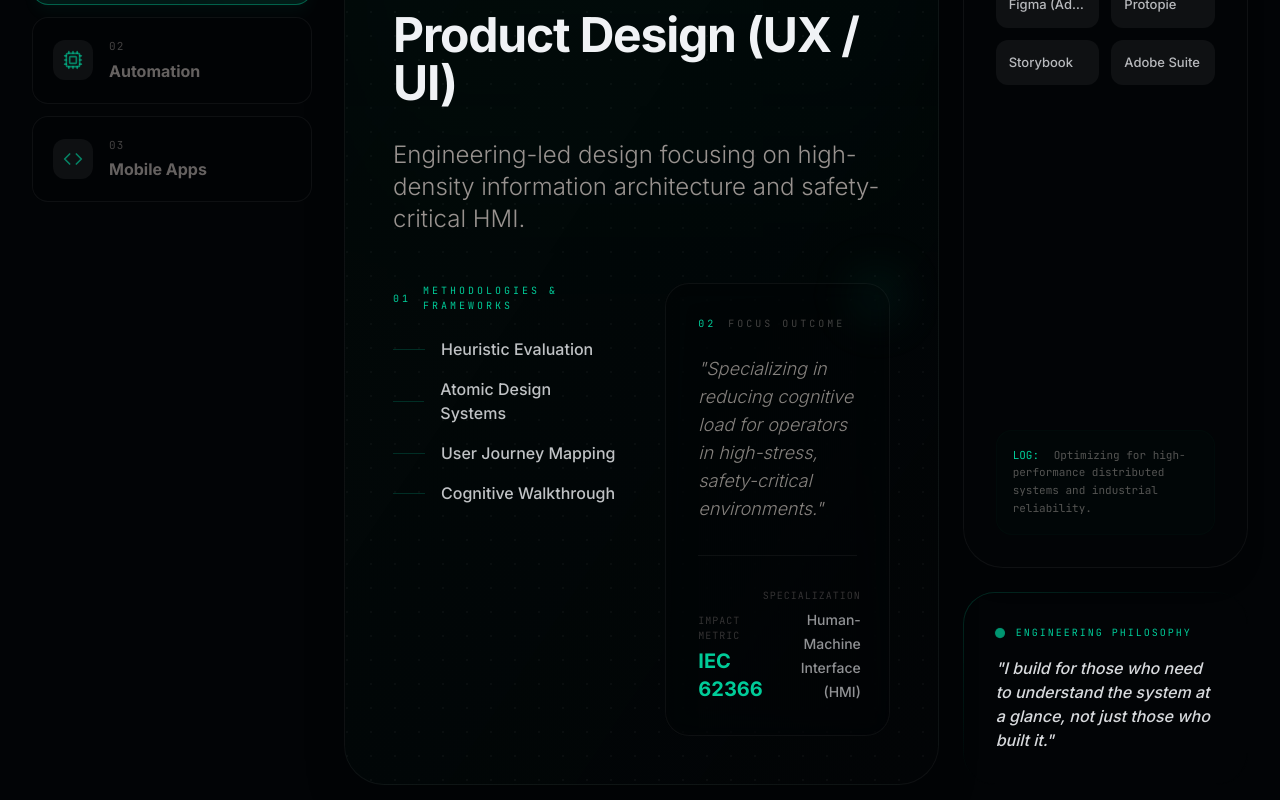
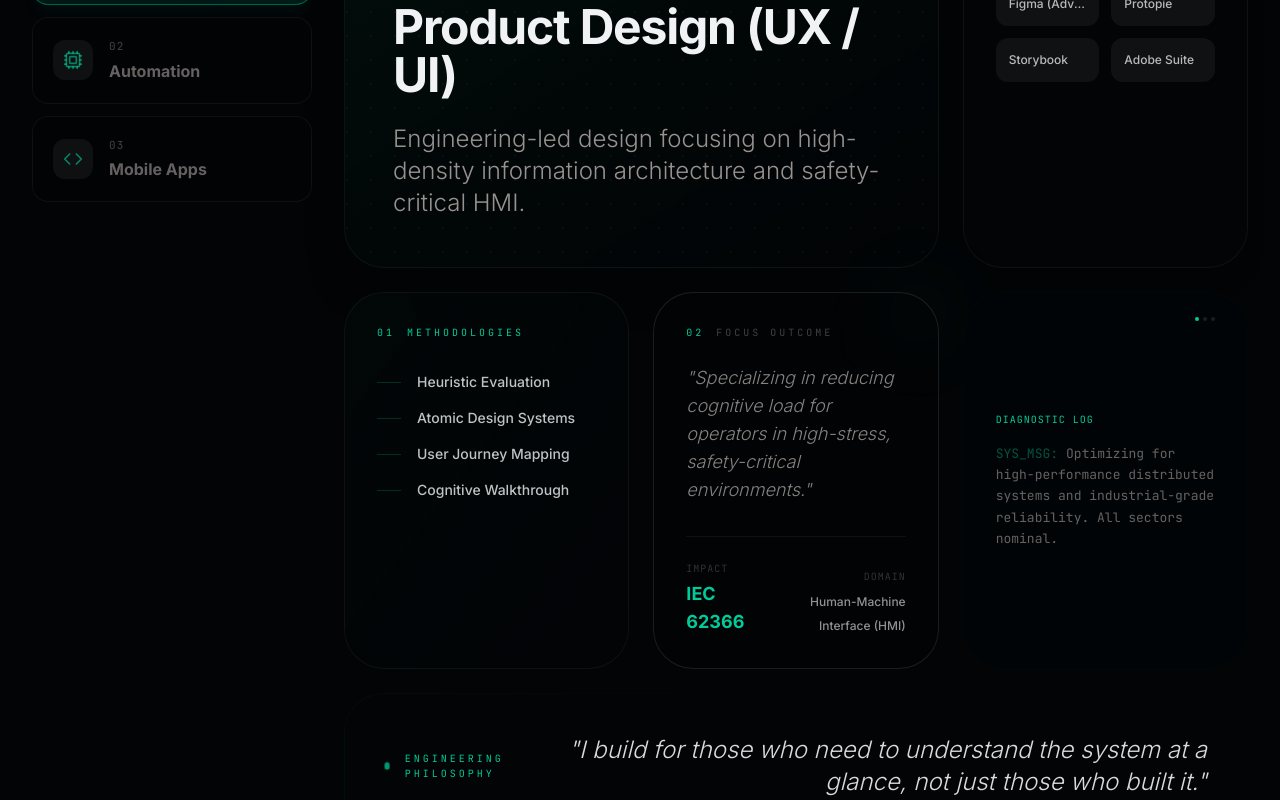
Before and after one commit to kanoonhazan/hazans-gix, a React (Vite) app: page /about in a window 1280 px wide. Shown: the part 1800-2600 px from the top of the page. Built offline with nearby package versions, Linux system fonts and the light colour scheme.

Commit message:
feat(about): restructure Technical Toolbox into a high-performance Bento Grid

```diff
--- a/pages/About.tsx
+++ b/pages/About.tsx
@@ -186,75 +186,31 @@ const About: React.FC = () => {
           {/* Right Area - Main Interface */}
           <div className="lg:col-span-8 xl:col-span-9">
             <div key={activeTab} className="animate-fade-in-blur transition-all duration-700">
-              <div className="grid grid-cols-1 xl:grid-cols-3 gap-6">
+              <div className="grid grid-cols-1 md:grid-cols-12 gap-6">
 
-                {/* Main Content Card - High Density Interface */}
-                <div className="xl:col-span-2 bg-gradient-to-br from-darkGreen/20 to-richBlack border border-white/5 p-8 md:p-12 rounded-[2.5rem] relative overflow-hidden group shadow-2xl">
-                  {/* Digital Grid Background */}
+                {/* 1. Header Card - Context & Title */}
+                <div className="md:col-span-12 xl:col-span-8 bg-gradient-to-br from-darkGreen/20 to-richBlack border border-white/5 p-8 md:p-12 rounded-[2.5rem] relative overflow-hidden group shadow-2xl min-h-[340px] flex flex-col justify-center">
                   <div className="absolute inset-0 bg-[radial-gradient(circle_at_2px_2px,rgba(255,255,255,0.03)_1px,transparent_0)] bg-[length:24px_24px] pointer-events-none"></div>
-                  <div className="absolute top-0 right-0 w-full h-1/2 bg-gradient-to-b from-caribbeanGreen/5 to-transparent blur-3xl opacity-50"></div>
+                  <div className="absolute top-0 right-0 w-full h-full bg-gradient-to-br from-caribbeanGreen/5 via-transparent to-transparent opacity-60"></div>
 
                   <div className="relative z-10">
-                    <div className="inline-flex items-center space-x-3 mb-10 px-4 py-2 bg-white/5 border border-white/5 rounded-full">
+                    <div className="inline-flex items-center space-x-3 mb-8 px-4 py-2 bg-white/5 border border-white/5 rounded-full">
                       <div className="w-2 h-2 rounded-full bg-caribbeanGreen animate-pulse"></div>
                       <span className="text-[10px] font-mono tracking-widest uppercase text-caribbeanGreen/80">Active Configuration: {activeTab}</span>
                     </div>
 
-                    <h3 className="text-3xl md:text-5xl font-extrabold text-antiFlashWhite mb-8 tracking-tight">
+                    <h3 className="text-3xl md:text-5xl font-extrabold text-antiFlashWhite mb-6 tracking-tight">
                       {activeTab}
                     </h3>
 
-                    <p className="text-xl md:text-2xl text-stone/90 leading-relaxed mb-12 max-w-4xl font-light">
+                    <p className="text-xl md:text-2xl text-stone/90 leading-relaxed max-w-4xl font-light">
                       {toolboxData[activeTab as keyof typeof toolboxData].description}
                     </p>
-
-                    <div className="grid grid-cols-1 sm:grid-cols-2 gap-12">
-                      <div className="space-y-8">
-                        <div>
-                          <h4 className="text-[10px] font-mono uppercase tracking-[0.3em] text-caribbeanGreen mb-6 flex items-center">
-                            <span className="mr-3">01</span> Methodologies & Frameworks
-                          </h4>
-                          <div className="grid grid-cols-1 gap-4">
-                            {toolboxData[activeTab as keyof typeof toolboxData].methodologies.map((m, i) => (
-                              <div key={m} className="flex items-center text-antiFlashWhite group/item">
-                                <div className="w-8 h-px bg-caribbeanGreen/20 group-hover/item:bg-caribbeanGreen/60 transition-all duration-500 mr-4"></div>
-                                <span className="text-sm md:text-base font-medium opacity-80 group-hover/item:opacity-100 transition-opacity">{m}</span>
-                              </div>
-                            ))}
-                          </div>
                   </div>
                 </div>
 
-                      <div className="bg-richBlack/40 backdrop-blur-md rounded-3xl p-8 border border-white/5 relative group/focus">
-                        <div className="absolute -top-3 -right-3 w-12 h-12 bg-caribbeanGreen/10 rounded-full blur-xl group-hover/focus:bg-caribbeanGreen/20 transition-all"></div>
-                        <h4 className="text-[10px] font-mono uppercase tracking-[0.3em] text-stone/40 mb-6 flex items-center">
-                          <span className="mr-3 text-caribbeanGreen">02</span> Focus Outcome
-                        </h4>
-                        <p className="text-stone/80 leading-relaxed text-base md:text-lg italic font-light relative z-10">
-                          "{toolboxData[activeTab as keyof typeof toolboxData].highlight}"
-                        </p>
-                        <div className="mt-8 pt-8 border-t border-white/5">
-                          <div className="flex justify-between items-end">
-                            <div>
-                              <span className="block text-[10px] font-mono text-stone/30 uppercase tracking-widest mb-1">Impact Metric</span>
-                              <span className="text-caribbeanGreen font-bold text-xl">{toolboxData[activeTab as keyof typeof toolboxData].stats[0].value}</span>
-                            </div>
-                            <div className="text-right">
-                              <span className="block text-[10px] font-mono text-stone/30 uppercase tracking-widest mb-1">Specialization</span>
-                              <span className="text-antiFlashWhite/60 font-medium text-sm">{toolboxData[activeTab as keyof typeof toolboxData].focus}</span>
-                            </div>
-                          </div>
-                        </div>
-                      </div>
-                    </div>
-                  </div>
-                </div>
-
-                {/* Side Pane - Stack & Diagnostics */}
-                <div className="xl:col-span-1 flex flex-col gap-6">
-                  {/* Production Stack Card */}
-                  <div className="bg-richBlack border border-white/5 rounded-[2.5rem] p-8 flex flex-col flex-1 group hover:border-caribbeanGreen/20 transition-all duration-500 shadow-xl overflow-hidden relative">
-                    {/* Digital Scanning Effect */}
+                {/* 2. Production Stack Card */}
+                <div className="md:col-span-6 xl:col-span-4 bg-richBlack border border-white/5 rounded-[2.5rem] p-8 flex flex-col group hover:border-caribbeanGreen/20 transition-all duration-500 shadow-xl overflow-hidden relative">
                   <div className="absolute top-0 left-0 right-0 h-px bg-gradient-to-r from-transparent via-caribbeanGreen/30 to-transparent -translate-y-1 group-hover:translate-y-[500px] transition-transform duration-[3000ms] ease-in-out"></div>
 
                   <div className="flex items-center justify-between mb-8">
@@ -264,34 +220,75 @@ const About: React.FC = () => {
                     <Code className="w-5 h-5 text-caribbeanGreen/40" />
                   </div>
 
-                    <div className="grid grid-cols-2 gap-3 mb-8">
+                  <div className="grid grid-cols-2 gap-3">
                     {toolboxData[activeTab as keyof typeof toolboxData].techStack.map(tech => (
                       <div key={tech} className="flex items-center p-3 bg-white/5 rounded-xl border border-transparent hover:border-caribbeanGreen/10 hover:bg-caribbeanGreen/5 transition-all group/tech">
-                          <span className="text-antiFlashWhite/75 text-[13px] font-medium truncate">{tech}</span>
+                        <span className="text-antiFlashWhite/75 text-[12px] font-medium truncate">{tech}</span>
                       </div>
                     ))}
                   </div>
+                </div>
 
-                    <div className="mt-auto">
-                      <div className="bg-darkGreen/10 rounded-2xl p-4 border border-darkGreen/20">
-                        <p className="text-[11px] text-stone/50 font-mono leading-relaxed">
-                          <span className="text-caribbeanGreen mr-2">LOG:</span> Optimizing for high-performance distributed systems and industrial reliability.
+                {/* 3. Methodologies Card (01) */}
+                <div className="md:col-span-6 xl:col-span-4 bg-gradient-to-br from-darkGreen/10 to-richBlack border border-white/5 p-8 rounded-[2.5rem] relative group overflow-hidden">
+                  <h4 className="text-[10px] font-mono uppercase tracking-[0.3em] text-caribbeanGreen mb-8 flex items-center">
+                    <span className="mr-3">01</span> Methodologies
+                  </h4>
+                  <div className="space-y-4">
+                    {toolboxData[activeTab as keyof typeof toolboxData].methodologies.map((m) => (
+                      <div key={m} className="flex items-center text-antiFlashWhite group/item">
+                        <div className="w-6 h-px bg-caribbeanGreen/20 group-hover/item:bg-caribbeanGreen/60 transition-all duration-500 mr-4"></div>
+                        <span className="text-sm font-medium opacity-80 group-hover/item:opacity-100 transition-opacity">{m}</span>
+                      </div>
+                    ))}
+                  </div>
+                </div>
+
+                {/* 4. Focus Outcome Card (02) */}
+                <div className="md:col-span-6 xl:col-span-4 bg-richBlack/40 backdrop-blur-md rounded-[2.5rem] p-8 border border-white/10 relative group/focus">
+                  <div className="absolute -top-3 -right-3 w-16 h-16 bg-caribbeanGreen/5 rounded-full blur-2xl group-hover/focus:bg-caribbeanGreen/10 transition-all"></div>
+                  <h4 className="text-[10px] font-mono uppercase tracking-[0.3em] text-stone/40 mb-6 flex items-center">
+                    <span className="mr-3 text-caribbeanGreen">02</span> Focus Outcome
+                  </h4>
+                  <p className="text-stone/80 leading-relaxed text-base md:text-lg italic font-light relative z-10 mb-8">
+                    "{toolboxData[activeTab as keyof typeof toolboxData].highlight}"
                   </p>
+                  <div className="mt-auto pt-6 border-t border-white/5 flex justify-between items-end">
+                    <div>
+                      <span className="block text-[10px] font-mono text-stone/30 uppercase tracking-widest mb-1">Impact</span>
+                      <span className="text-caribbeanGreen font-bold text-lg">{toolboxData[activeTab as keyof typeof toolboxData].stats[0].value}</span>
+                    </div>
+                    <div className="text-right">
+                      <span className="block text-[10px] font-mono text-stone/30 uppercase tracking-widest mb-1">Domain</span>
+                      <span className="text-antiFlashWhite/60 font-medium text-xs">{toolboxData[activeTab as keyof typeof toolboxData].focus}</span>
                     </div>
                   </div>
                 </div>
 
-                  {/* Philosophy Snippet */}
-                  <div className="bg-gradient-to-br from-caribbeanGreen/20 via-richBlack to-richBlack p-px rounded-[2rem]">
-                    <div className="bg-richBlack rounded-[calc(2rem-1px)] p-8">
-                      <div className="flex items-center space-x-3 mb-4">
-                        <div className="w-2 h-2 rounded-full bg-caribbeanGreen animate-ping"></div>
-                        <span className="text-[10px] font-mono text-caribbeanGreen uppercase tracking-[0.2em]">Engineering Philosophy</span>
+                {/* 5. System LOG Card */}
+                <div className="md:col-span-6 xl:col-span-4 bg-darkGreen/5 border border-darkGreen/10 rounded-[2.5rem] p-8 flex flex-col justify-center relative group">
+                  <div className="absolute top-6 right-8">
+                    <div className="flex space-x-1">
+                      {[1, 2, 3].map(i => <div key={i} className={`w-1 h-1 rounded-full ${i === 1 ? 'bg-caribbeanGreen animate-pulse' : 'bg-white/10'}`}></div>)}
                     </div>
-                      <p className="text-antiFlashWhite/90 text-sm md:text-base leading-relaxed font-medium italic">
+                  </div>
+                  <span className="text-[10px] font-mono text-caribbeanGreen uppercase tracking-widest block mb-4">Diagnostic Log</span>
+                  <p className="text-[13px] text-stone/60 font-mono leading-relaxed">
+                    <span className="text-caribbeanGreen/40 mr-2">SYS_MSG:</span>
+                    Optimizing for high-performance distributed systems and industrial-grade reliability. All sectors nominal.
+                  </p>
+                </div>
+
+                {/* 6. Philosophy Card - Long Bottom */}
+                <div className="md:col-span-12 xl:col-span-12 bg-gradient-to-r from-caribbeanGreen/5 via-richBlack to-richBlack p-px rounded-[2.5rem]">
+                  <div className="bg-richBlack rounded-[calc(2.5rem-1px)] p-10 flex flex-col md:flex-row md:items-center justify-between gap-8">
+                    <div className="flex items-center space-x-4">
+                      <div className="w-1.5 h-1.5 rounded-full bg-caribbeanGreen animate-ping"></div>
+                      <span className="text-[10px] font-mono text-caribbeanGreen uppercase tracking-[0.3em]">Engineering Philosophy</span>
+                    </div>
+                    <p className="text-antiFlashWhite/90 text-xl md:text-2xl leading-relaxed font-light italic text-right max-w-3xl">
                       "I build for those who need to understand the system at a glance, not just those who built it."
                     </p>
-                    </div>
                   </div>
                 </div>
 
```
Lines whose indentation alone changed are shown as unchanged.
